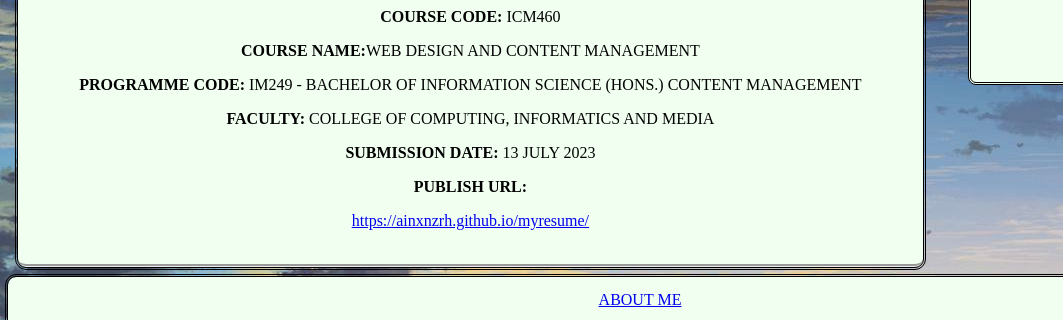
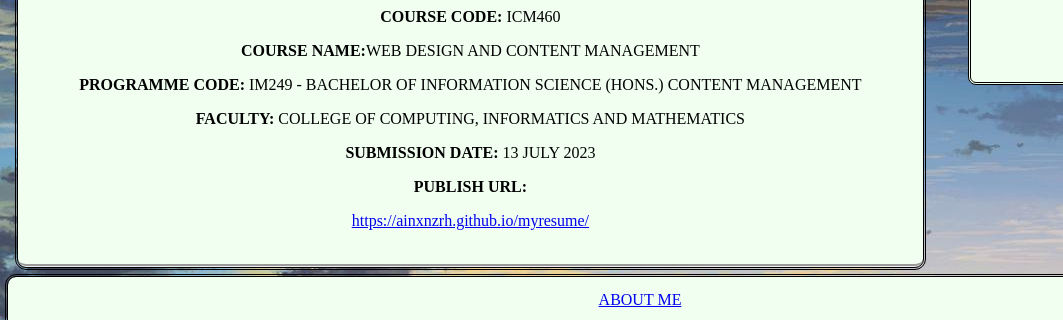
Before and after one commit to ainxnzrh/RPHweb, a plain HTML site: page aboutme.html in a window 1280 px wide. Shown: the part 1329-1649 px from the top of the page, 0-1063 px from the left. Drawn offline with Linux system fonts and the light colour scheme.

Commit message:
aboutme.html

```diff
--- a/aboutme.html
+++ b/aboutme.html
@@ -80,7 +80,7 @@
 <p><center><strong>COURSE CODE:</strong> ICM460</p></center>
 <p><center><strong>COURSE NAME:</strong>WEB DESIGN AND CONTENT MANAGEMENT</p>
 <p><center><strong>PROGRAMME CODE:</strong> IM249 - BACHELOR OF INFORMATION SCIENCE (HONS.) CONTENT MANAGEMENT</p></center>
-<p><center><strong>FACULTY:</strong> COLLEGE OF COMPUTING, INFORMATICS AND MEDIA</p></center>
+<p><center><strong>FACULTY:</strong> COLLEGE OF COMPUTING, INFORMATICS AND MATHEMATICS </p></center>
 <p><center><strong>SUBMISSION DATE:</strong> 13 JULY 2023 </p></center>
 <p><center><strong>PUBLISH URL:</p></center></strong>
 <p><center><a href="https://ainxnzrh.github.io/myresume/">https://ainxnzrh.github.io/myresume/</a></p></center>
```
